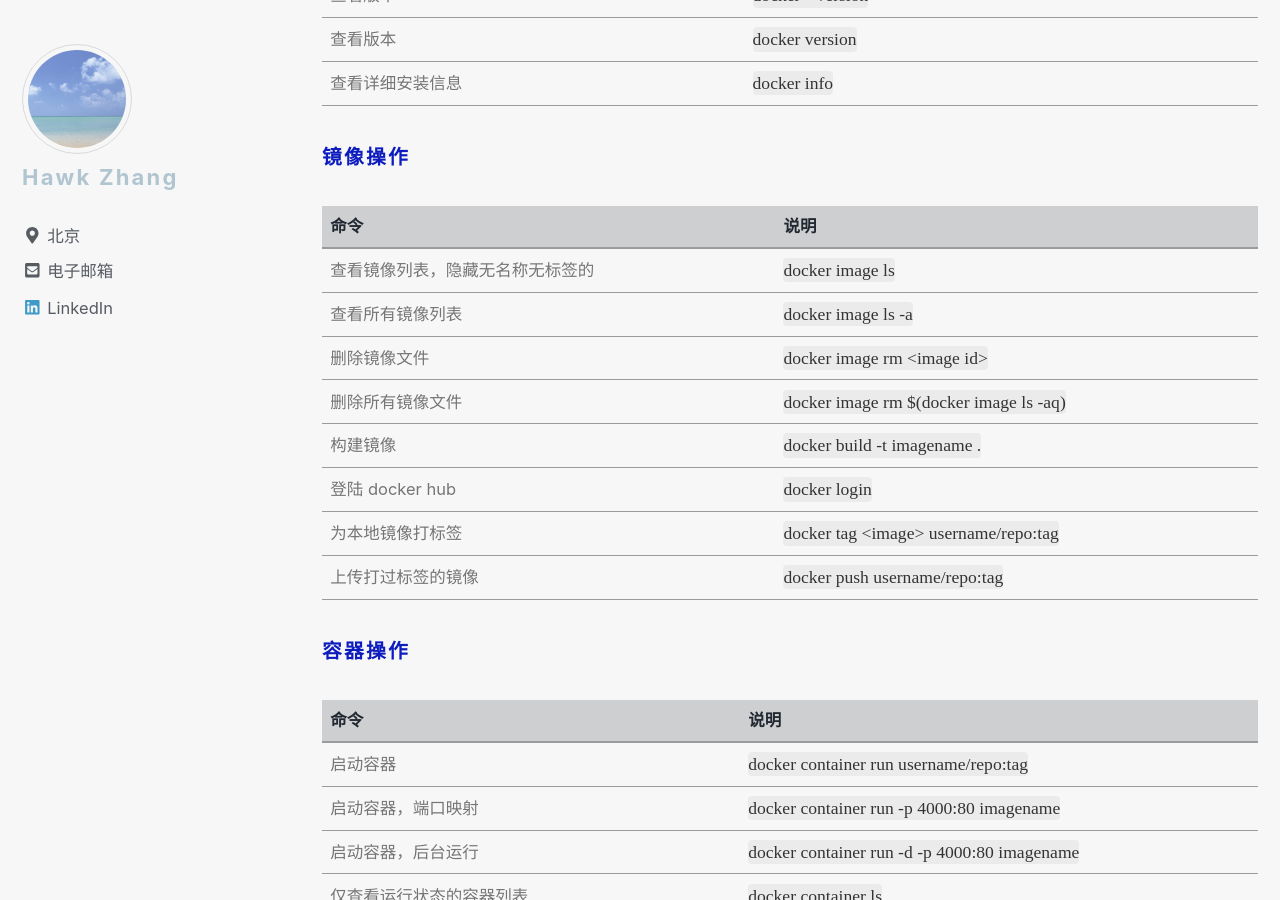
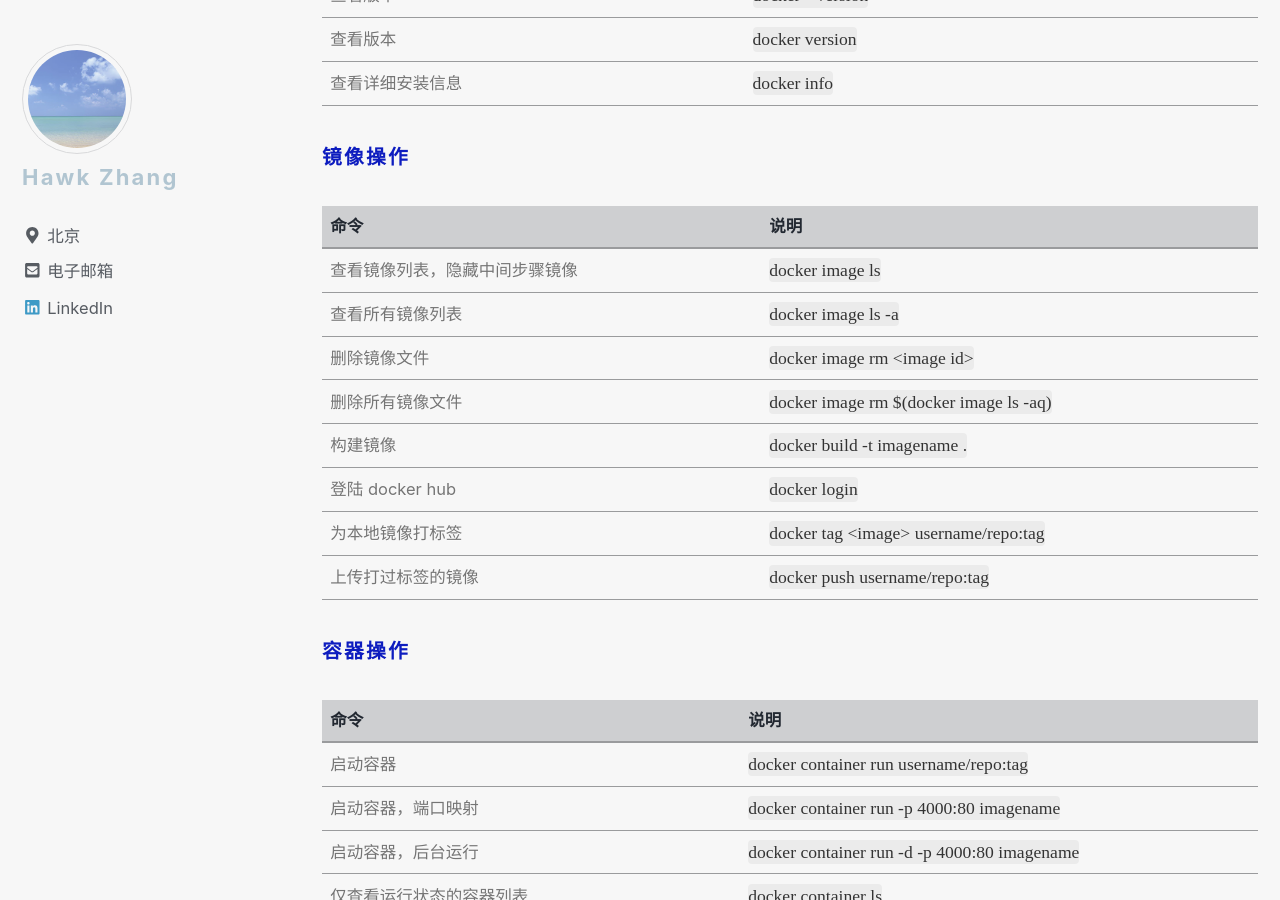
Before and after one commit to narru888/linotes_note, a Jekyll site: the page built from _posts/docker/2018-02-01-docker.basic.md, in a window 1280 px wide and 900 px high, scrolled down 12943 px. Built offline with Jekyll 4.4.1, drawn with Linux system fonts in a browser that asks for light colours; nearby versions of some CDN libraries; a script that is not in the unit is left out.

Commit message:
update on 2018-09-29 08:00:01 CST

```diff
--- a/_posts/docker/2018-02-01-docker.basic.md
+++ b/_posts/docker/2018-02-01-docker.basic.md
@@ -453,7 +453,7 @@ $ docker image push [username]/[repository]:[tag]
 
 命令 | 说明
 --- | ---
-查看镜像列表，隐藏无名称无标签的  |  `docker image ls`
+查看镜像列表，隐藏中间步骤镜像  |  `docker image ls`
 查看所有镜像列表  |  `docker image ls -a`
 删除镜像文件  |  `docker image rm <image id>`
 删除所有镜像文件  |  `docker image rm $(docker image ls -aq)`
```
